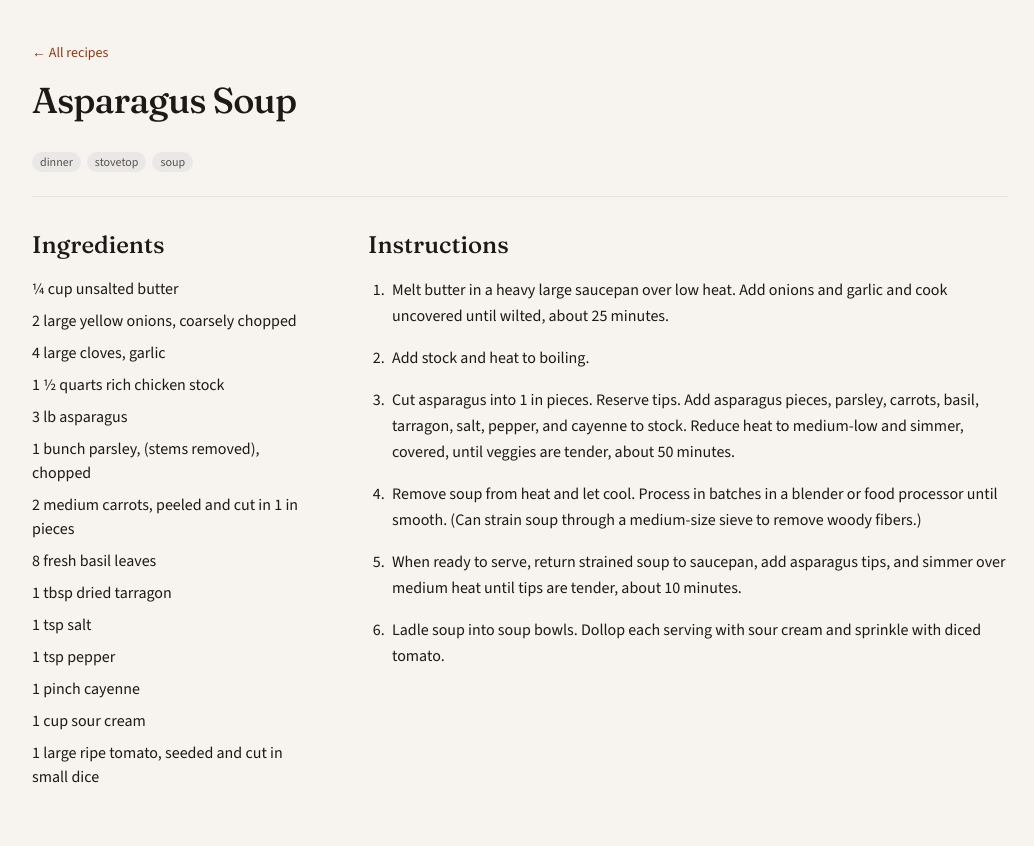
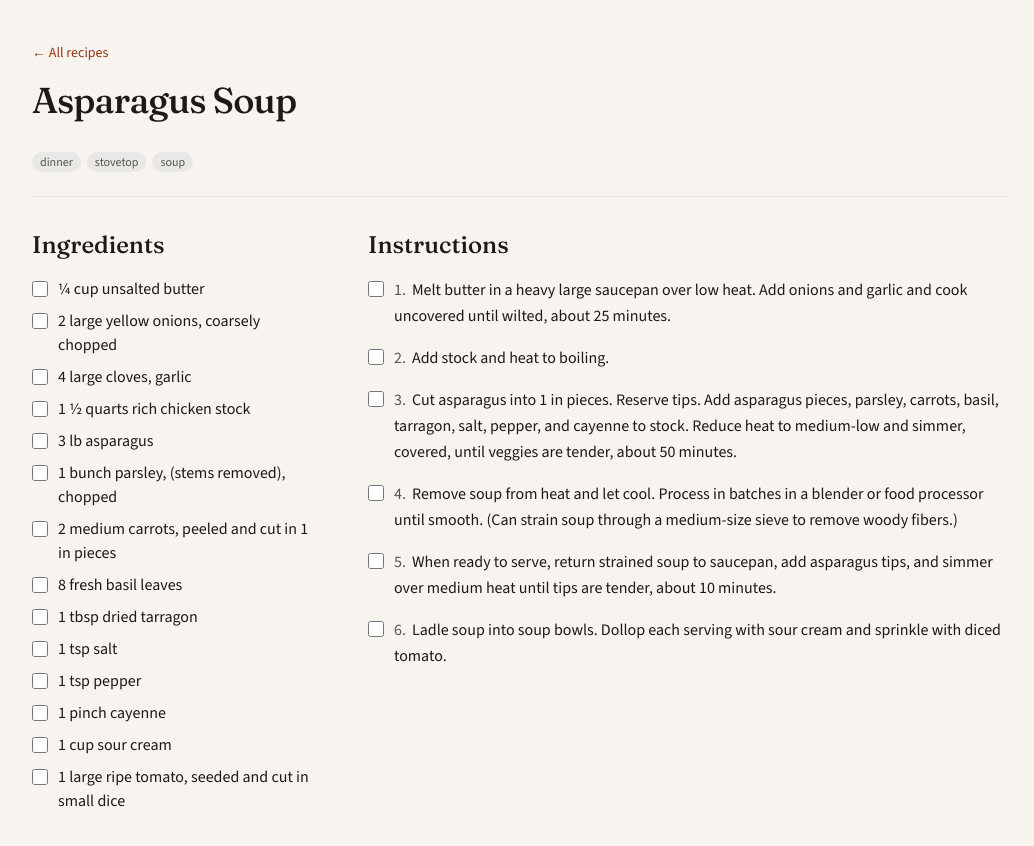
Before and after one commit to spectorp/recipes, a React (Vite) app: page /recipe/asparagus-soup in a window 1280 px wide. Shown: the top 846 px of the page, without its empty margins (120-1154 px from the left). Built offline with nearby package versions, Linux system fonts and the light colour scheme.

Commit message:
Add servings scaling and cooking checkboxes on detail pages
Scale ingredient amounts with stepper/presets; tick off ingredients and steps while cooking.

```diff
--- a/src/pages/RecipePage.tsx
+++ b/src/pages/RecipePage.tsx
@@ -1,12 +1,108 @@
-import { useEffect } from 'react'
+import { useEffect, useState } from 'react'
 import { Link, useParams } from 'react-router-dom'
 import { Chip, StarRating, recipeTimeLabel } from '../components/recipeMeta'
 import { getRecipeById } from '../lib/catalog'
 import { formatIngredientLine, recipeChipList } from '../lib/format'
 
+const PRESET_MULTIPLIERS = [0.5, 1, 1.5, 2, 3] as const
+
+function ServingsScaler({
+  baseServings,
+  servings,
+  onChange,
+}: {
+  baseServings: number
+  servings: number
+  onChange: (next: number) => void
+}) {
+  const setFromMultiplier = (mult: number) => {
+    const next = Math.max(1, Math.round(baseServings * mult))
+    onChange(next)
+  }
+
+  return (
+    <div className="flex flex-wrap items-center gap-3">
+      <span className="text-sm text-ink-muted dark:text-stone-400">Servings</span>
+      <div className="inline-flex items-center rounded-md border border-stone-300 dark:border-stone-600">
+        <button
+          type="button"
+          aria-label="Decrease servings"
+          className="px-3 py-1.5 text-lg leading-none text-ink hover:bg-stone-100 disabled:opacity-40 dark:text-stone-100 dark:hover:bg-stone-800"
+          disabled={servings <= 1}
+          onClick={() => onChange(Math.max(1, servings - 1))}
+        >
+          −
+        </button>
+        <input
+          type="number"
+          min={1}
+          inputMode="numeric"
+          aria-label="Number of servings"
+          className="w-14 border-x border-stone-300 bg-transparent py-1.5 text-center text-sm text-ink focus:outline-none dark:border-stone-600 dark:text-stone-100"
+          value={servings}
+          onChange={(e) => {
+            const n = Number(e.target.value)
+            if (Number.isFinite(n) && n >= 1) onChange(Math.floor(n))
+          }}
+        />
+        <button
+          type="button"
+          aria-label="Increase servings"
+          className="px-3 py-1.5 text-lg leading-none text-ink hover:bg-stone-100 dark:text-stone-100 dark:hover:bg-stone-800"
+          onClick={() => onChange(servings + 1)}
+        >
+          +
+        </button>
+      </div>
+      <div className="inline-flex gap-1">
+        {PRESET_MULTIPLIERS.map((mult) => {
+          const active = servings === Math.max(1, Math.round(baseServings * mult))
+          return (
+            <button
+              key={mult}
+              type="button"
+              onClick={() => setFromMultiplier(mult)}
+              className={`rounded-md px-2 py-1 text-xs font-medium ${
+                active
+                  ? 'bg-accent text-white dark:bg-orange-700'
+                  : 'border border-stone-300 text-ink-muted hover:border-accent/50 dark:border-stone-600 dark:text-stone-400'
+              }`}
+            >
+              {`${mult}×`}
+            </button>
+          )
+        })}
+      </div>
+      {servings !== baseServings && (
+        <button
+          type="button"
+          onClick={() => onChange(baseServings)}
+          className="text-xs text-accent underline-offset-2 hover:underline dark:text-orange-300"
+        >
+          Reset
+        </button>
+      )}
+    </div>
+  )
+}
+
 export function RecipePage() {
   const { id } = useParams<{ id: string }>()
   const recipe = id ? getRecipeById(id) : undefined
+  const baseServings = recipe?.servings
+  const [servings, setServings] = useState<number | null>(null)
+  const [checkedIngredients, setCheckedIngredients] = useState<Set<string>>(
+    () => new Set(),
+  )
+  const [checkedSteps, setCheckedSteps] = useState<Set<string>>(
+    () => new Set(),
+  )
+
+  useEffect(() => {
+    setServings(baseServings ?? null)
+    setCheckedIngredients(new Set())
+    setCheckedSteps(new Set())
+  }, [recipe?.id, baseServings])
 
   useEffect(() => {
     const previous = document.title
@@ -46,6 +142,19 @@ export function RecipePage() {
     attribution?.name?.trim() || attribution?.url?.trim(),
   )
 
+  const scale =
+    baseServings != null && servings != null && baseServings > 0
+      ? servings / baseServings
+      : 1
+  const showScaler = baseServings != null && servings != null
+
+  const toggleId = (set: Set<string>, id: string): Set<string> => {
+    const next = new Set(set)
+    if (next.has(id)) next.delete(id)
+    else next.add(id)
+    return next
+  }
+
   return (
     <main className="mx-auto max-w-3xl px-4 py-10 sm:px-6 lg:max-w-5xl">
       <Link
@@ -64,7 +173,7 @@ export function RecipePage() {
         </div>
 
         <dl className="mt-4 flex flex-wrap gap-x-5 gap-y-2 text-sm text-ink-muted dark:text-stone-400">
-          {recipe.servings != null && (
+          {!showScaler && recipe.servings != null && (
             <div>
               <dt className="sr-only">Servings</dt>
               <dd>{recipe.servings} servings</dd>
@@ -90,6 +199,16 @@ export function RecipePage() {
           )}
         </dl>
 
+        {showScaler && (
+          <div className="mt-4">
+            <ServingsScaler
+              baseServings={baseServings}
+              servings={servings}
+              onChange={setServings}
+            />
+          </div>
+        )}
+
         {chips.length > 0 && (
           <div className="mt-4 flex flex-wrap gap-1.5">
             {chips.map((chip, i) => (
@@ -104,15 +223,43 @@ export function RecipePage() {
           <h2 className="font-display text-2xl text-ink dark:text-stone-50">
             Ingredients
           </h2>
+          {scale !== 1 && (
+            <p className="mt-1 text-xs text-ink-muted dark:text-stone-500">
+              Scaled for {servings} servings (recipe base {baseServings})
+            </p>
+          )}
           <ul className="mt-4 space-y-2">
-            {recipe.ingredients.map((ingredient) => (
-              <li
-                key={ingredient.id}
-                className="text-ink dark:text-stone-200"
-              >
-                {formatIngredientLine(ingredient)}
-              </li>
-            ))}
+            {recipe.ingredients.map((ingredient) => {
+              const checked = checkedIngredients.has(ingredient.id)
+              return (
+                <li key={ingredient.id}>
+                  <label className="flex cursor-pointer items-start gap-2.5 text-ink dark:text-stone-200">
+                    <input
+                      type="checkbox"
+                      className="mt-1 size-4 shrink-0 rounded border-stone-300 text-accent focus:ring-accent dark:border-stone-600 dark:bg-stone-800"
+                      checked={checked}
+                      onChange={() =>
+                        setCheckedIngredients((prev) =>
+                          toggleId(prev, ingredient.id),
+                        )
+                      }
+                    />
+                    <span
+                      className={
+                        checked
+                          ? 'text-ink-muted opacity-60 dark:text-stone-500'
+                          : ''
+                      }
+                    >
+                      {formatIngredientLine({
+                        ...ingredient,
+                        amount: ingredient.amount * scale,
+                      })}
+                    </span>
+                  </label>
+                </li>
+              )
+            })}
           </ul>
         </section>
 
@@ -120,15 +267,38 @@ export function RecipePage() {
           <h2 className="font-display text-2xl text-ink dark:text-stone-50">
             Instructions
           </h2>
-          <ol className="mt-4 list-decimal space-y-4 pl-5">
-            {recipe.steps.map((step) => (
-              <li
-                key={step.id}
-                className="pl-1 text-ink leading-relaxed dark:text-stone-200"
-              >
-                {step.text}
-              </li>
-            ))}
+          <ol className="mt-4 list-none space-y-4">
+            {recipe.steps.map((step, index) => {
+              const checked = checkedSteps.has(step.id)
+              return (
+                <li key={step.id}>
+                  <label className="flex cursor-pointer items-start gap-2.5 text-ink leading-relaxed dark:text-stone-200">
+                    <input
+                      type="checkbox"
+                      className="mt-1 size-4 shrink-0 rounded border-stone-300 text-accent focus:ring-accent dark:border-stone-600 dark:bg-stone-800"
+                      checked={checked}
+                      onChange={() =>
+                        setCheckedSteps((prev) => toggleId(prev, step.id))
+                      }
+                    />
+                    <span>
+                      <span className="mr-1.5 font-medium text-ink-muted dark:text-stone-400">
+                        {index + 1}.
+                      </span>
+                      <span
+                        className={
+                          checked
+                            ? 'text-ink-muted opacity-60 dark:text-stone-500'
+                            : ''
+                        }
+                      >
+                        {step.text}
+                      </span>
+                    </span>
+                  </label>
+                </li>
+              )
+            })}
           </ol>
         </section>
       </div>
```
Also changed, not shown: 2 other files (tests, documents, lock files or other folders).
